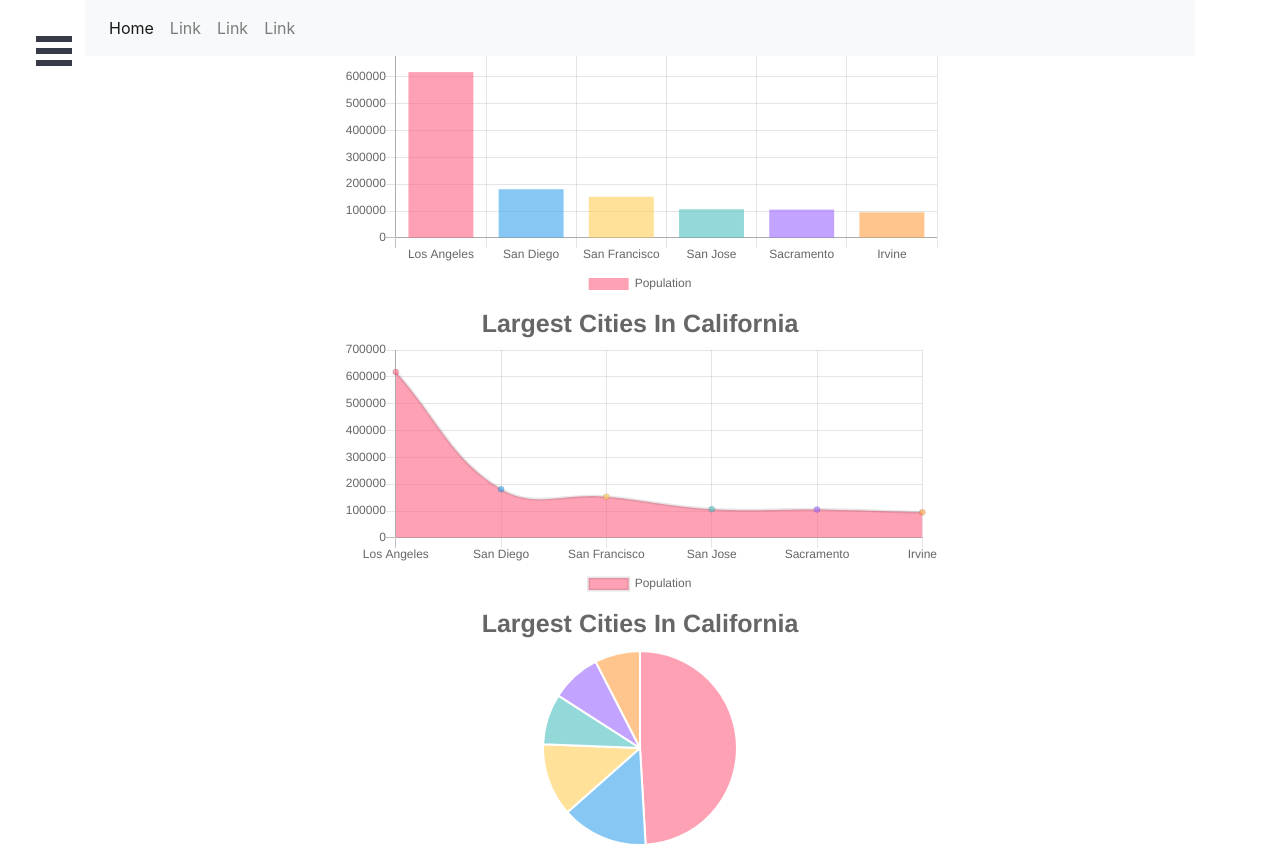
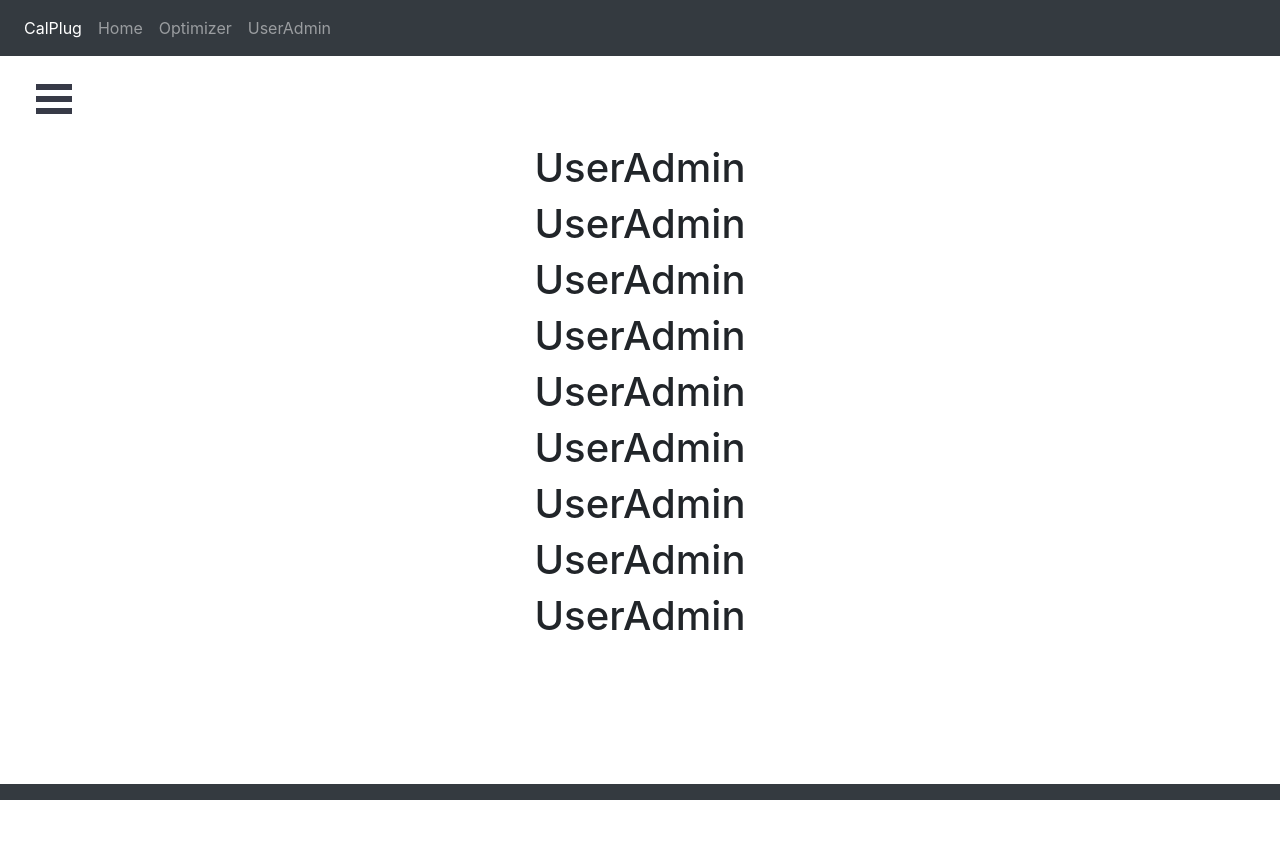
Before and after one commit to payamdowlatyari/admin-web-portal, a React (Create React App) app: page /UserAdmin in a window 1280 px wide. Shown: the top 846 px of the page. After the commit the page ends 800 px from the top, so only its background shows below. Built offline with nearby package versions, Linux system fonts and the light colour scheme.

Commit message:
add routing links

```diff
--- a/package.json
+++ b/package.json
@@ -15,6 +15,7 @@
     "react-burger-menu": "^2.6.13",
     "react-chartjs-2": "^2.9.0",
     "react-dom": "^16.13.1",
+    "react-router-dom": "^5.1.2",
     "react-scripts": "3.4.1",
     "react-sidebar": "^3.0.2"
   },
--- a/src/App.css
+++ b/src/App.css
@@ -4,3 +4,12 @@ footer{
     bottom: 0;
 
 }
+.main-content{
+    margin-top: 4em;
+    margin-bottom: 4em;
+    position: relative;
+}
+
+.router{
+    margin-top: 5em;
+}
--- a/src/App.js
+++ b/src/App.js
@@ -1,8 +1,9 @@
 import React, { Component } from 'react';
+import './App.css';
 import Sidebar from './components/Sidebar/Sidebar';
-
+import Optimizer from './components/Optimizer';
+import UserAdmin from './components/UserAdmin';
 import Toolbar from './components/Toolbar/Toolbar';
-import './App.css';
 import Footbar from './components/Footbar/Footbar';
 import BarChart from './components/Charts/BarChart';
 import BubbleExample from './components/Charts/Bubble';
@@ -10,6 +11,11 @@ import ScatterExample from './components/Charts/Scatter';
 import PolarExample from './components/Charts/Polar';
 import RadarExample from './components/Charts/Radar';
 import DoughnutExample from './components/Charts/Doughnut';
+import {
+  BrowserRouter as Router,
+  Switch,
+  Route
+} from "react-router-dom";
 
 class App extends Component {
   constructor(){
@@ -57,17 +63,35 @@ class App extends Component {
 
   return (
     <div className="App">
+
       <div className="container">
      <Toolbar />
 
+
     </div>
-    <div>
+
+    <div className="main-content">
     <Sidebar pageWrapId={"page-wrap"} outerContainerId={"App"} />
-    <div className="container" style={{
+
+
+<div className="container" style={{
           display: "flex",
           justifyContent: "center",
           alignItems: "center"
         }}>
+
+<Router>
+
+      <div className="router">
+        <Switch>
+
+          <Route path="/Optimizer">
+            <Optimizer />
+          </Route>
+          <Route path="/UserAdmin">
+            <UserAdmin />
+          </Route>
+          <Route path="/">
           <div>
               <BarChart chartData={this.state.chartData} location="California" legendPosition="bottom"/>
               <BubbleExample/>
@@ -78,20 +102,17 @@ class App extends Component {
 
 
               </div>
-
-              </div>
-<div className="container" style={{
-          display: "flex",
-          justifyContent: "center",
-          alignItems: "center"
-        }}>
-<footer className="navbar-fixed-bottom">
+          </Route>
+        </Switch>
+      </div>
+    </Router>
+</div>
+    </div>
+    <footer>
 
 <Footbar/>
 
 </footer>
-</div>
-    </div>
 
     </div>
   );
--- a/src/components/Footbar/Footbar.css
+++ b/src/components/Footbar/Footbar.css
@@ -1,4 +1,6 @@
 .footer-copyright{
     text-align: center;
     flex-shrink: 0;
+    margin-top: 5em;
+
 }
--- a/src/components/Footbar/Footbar.js
+++ b/src/components/Footbar/Footbar.js
@@ -5,8 +5,9 @@ const Footbar = () => {
   return (
 
       <div className="footer-copyright text-center py-3">
+        <nav className="navbar fixed-bottom navbar-dark bg-dark">
         {/* CalPlug &copy; {new Date().getFullYear()} All Rights Reserved */}
-
+</nav>
 
       </div>
 
--- /dev/null
+++ b/src/components/Optimizer.js
@@ -0,0 +1,19 @@
+import React, { Component } from 'react';
+
+class Optimizer extends Component{
+    render (){
+        return (
+        <div>
+        <h1>Optimizer</h1>
+        <h1>Optimizer</h1>
+        <h1>Optimizer</h1>
+        <h1>Optimizer</h1>
+        <h1>Optimizer</h1>
+        </div>
+
+
+            );
+    }
+}
+
+export default Optimizer;
--- a/src/components/Sidebar/Sidebar.css
+++ b/src/components/Sidebar/Sidebar.css
@@ -14,3 +14,12 @@ a:hover{
     color: teal;
     transition: 0.5s;
 }
+
+.side-bar{
+    /* margin-top: 3em; */
+}
+
+.bm-burger-button{
+    margin-top: 3em;
+
+}
--- a/src/components/Sidebar/Sidebar.js
+++ b/src/components/Sidebar/Sidebar.js
@@ -4,22 +4,18 @@ import './Sidebar.css';
 
 export default props => {
   return (
-    <div>
+    <div className="side-bar">
  <Menu {...props}>
     <a className="menu-item" href="/">
       Home
     </a>
 
-    <a className="menu-item" href="/burgers">
-      Link
+    <a className="menu-item" href="/Optimizer">
+    Optimizer
     </a>
 
-    <a className="menu-item" href="/pizzas">
-    Link
-    </a>
-
-    <a className="menu-item" href="/desserts">
-    Link
+    <a className="menu-item" href="/UserAdmin">
+    UserAdmin
     </a>
 
     <div className="sidebar-text">
--- a/src/components/Toolbar/Toolbar.css
+++ b/src/components/Toolbar/Toolbar.css
@@ -6,6 +6,6 @@
     height: 0em;
 }
 
-.nav-item:hover{
-    /* transition: .5s; */
+.nav-item a:hover{
+    transition: .5s;
 }
--- a/src/components/Toolbar/Toolbar.js
+++ b/src/components/Toolbar/Toolbar.js
@@ -5,22 +5,23 @@ const toolbar = props => (
     <header className="toolbar">
 
 
-    <nav className="navbar navbar-expand-lg navbar-light bg-light">
+    <nav className="navbar navbar-expand-lg fixed-top navbar-dark bg-dark">
 
         <div className="collapse navbar-collapse" id="navbarSupportedContent">
           <ul className="navbar-nav mr-auto">
             <li className="nav-item active">
-              <a className="nav-link" href="/">Home <span className="sr-only">(current)</span></a>
+              <a className="nav-link" href="/">CalPlug <span className="sr-only">(current)</span></a>
             </li>
             <li className="nav-item">
-              <a className="nav-link" href="/">Link</a>
+              <a className="nav-link" href="/">Home</a>
             </li>
             <li className="nav-item">
-              <a className="nav-link" href="/">Link</a>
+              <a className="nav-link" href="/Optimizer">Optimizer</a>
             </li>
             <li className="nav-item">
-              <a className="nav-link" href="/">Link</a>
+              <a className="nav-link" href="/UserAdmin">UserAdmin</a>
             </li>
+
 
           </ul>
 
--- /dev/null
+++ b/src/components/UserAdmin.js
@@ -0,0 +1,24 @@
+import React, { Component } from 'react';
+
+class UserAdmin extends Component{
+    render (){
+        return (
+        <div>
+        <h1>UserAdmin</h1>
+        <h1>UserAdmin</h1>
+        <h1>UserAdmin</h1>
+        <h1>UserAdmin</h1>
+        <h1>UserAdmin</h1>
+        <h1>UserAdmin</h1>
+        <h1>UserAdmin</h1>
+        <h1>UserAdmin</h1>
+        <h1>UserAdmin</h1>
+
+        </div>
+
+
+            );
+    }
+}
+
+export default UserAdmin;
```
